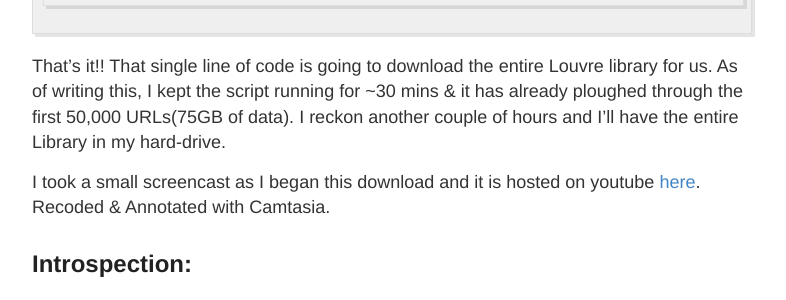
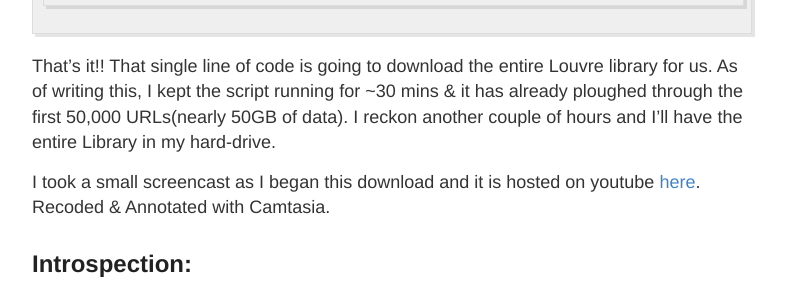
Before and after one commit to spsphulse/My-Portfolio, a Jekyll site: the page built from _posts/2021-03-28-scraping-the-louvre-in-one-line-of-code.md, in a window 1280 px wide and 900 px high, scrolled down 6599 px. Shown: the part 204-504 px from the top of the window, without its empty margins (248-1034 px from the left). Built offline with Jekyll 4.4.1, drawn with Linux system fonts in a browser that asks for light colours.

Commit message:
Update 2021-03-28-scraping-the-louvre-in-one-line-of-code.md

````diff
--- a/_posts/2021-03-28-scraping-the-louvre-in-one-line-of-code.md
+++ b/_posts/2021-03-28-scraping-the-louvre-in-one-line-of-code.md
@@ -121,7 +121,7 @@ seq 400000 | parallel -j100 wget https://collections.louvre.fr/en/artwork/image/
 
 ```
 
-That's it!! That single line of code is going to download the entire Louvre library for us. As of writing this, I kept the script running for ~30 mins & it has already ploughed through the first 50,000 URLs(75GB of data). I reckon another couple of hours and I'll have the entire Library in my hard-drive.
+That's it!! That single line of code is going to download the entire Louvre library for us. As of writing this, I kept the script running for ~30 mins & it has already ploughed through the first 50,000 URLs(nearly 50GB of data). I reckon another couple of hours and I'll have the entire Library in my hard-drive.
 
 I took a small screencast as I began this download and it is hosted on youtube [here](https://youtu.be/N84oRhc5zhg "screencast"). Recoded & Annotated with Camtasia.
 
````
